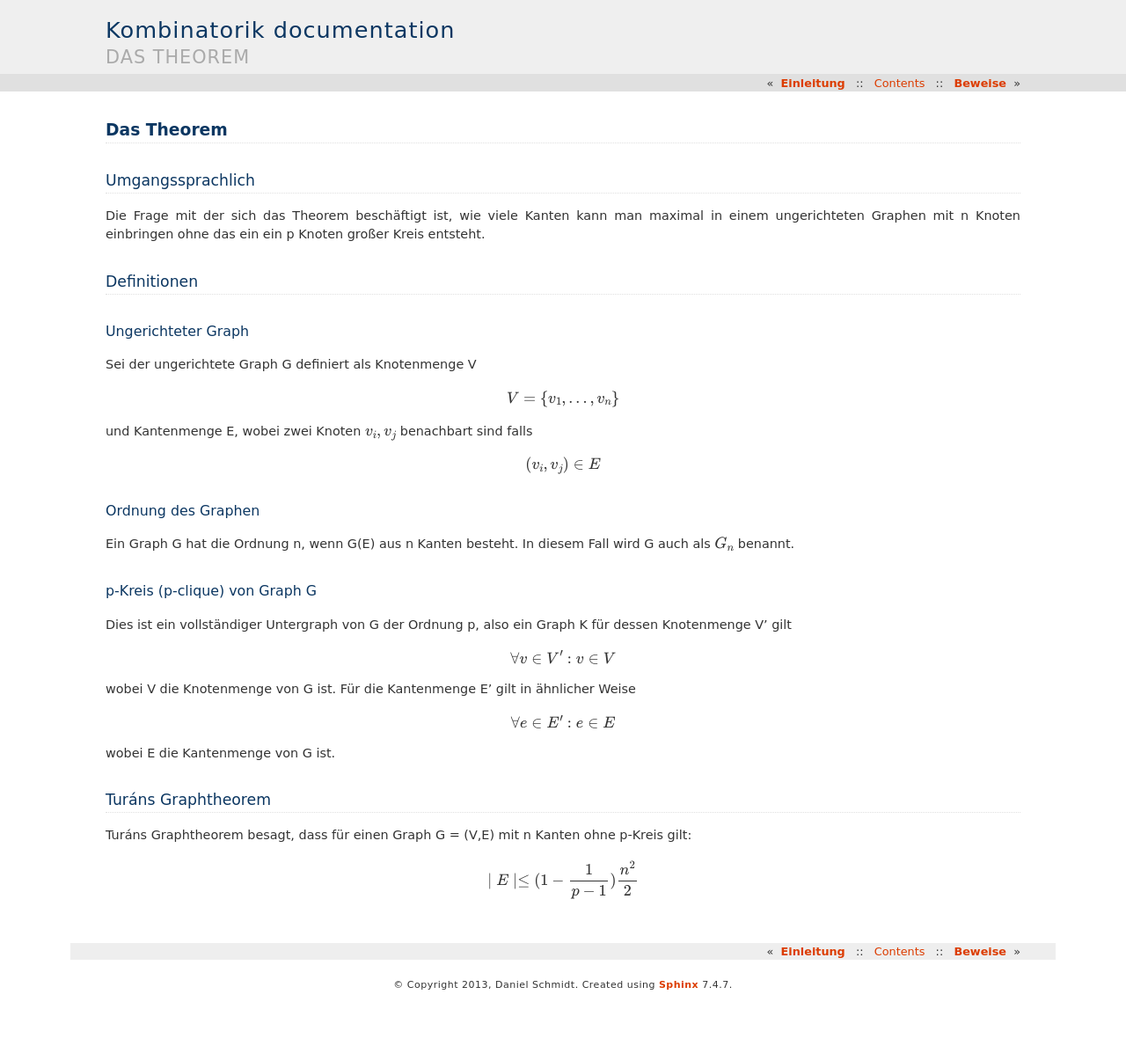
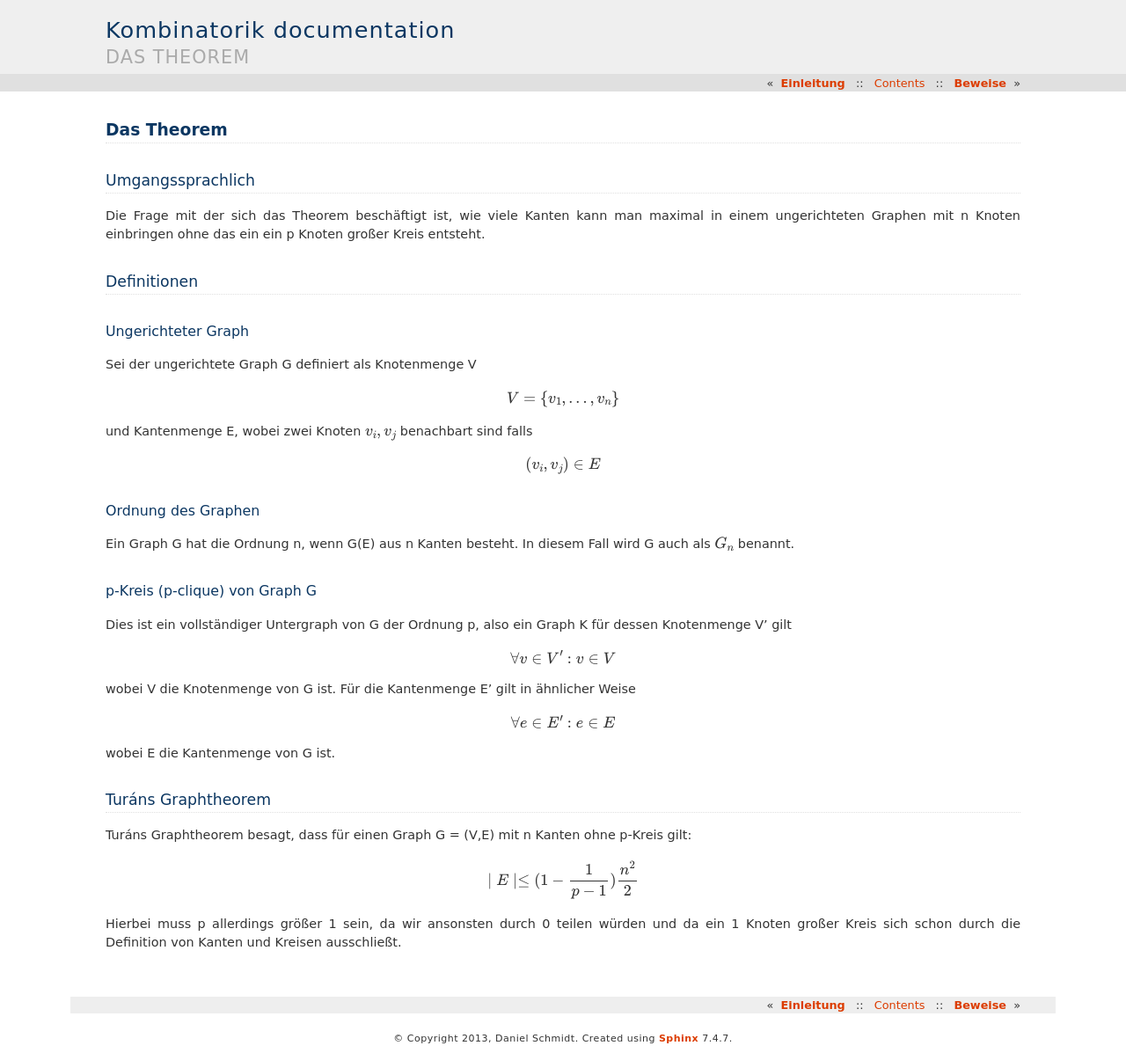
Before and after one commit to DanielMSchmidt/kombinatorik, a Sphinx documentation site: the page built from source/theorem.rst, in a window 1280 px wide. Shown: the whole page at 88% size. Built offline with Sphinx 7.4.7, drawn with Linux system fonts in a browser that asks for light colours; before the commit the page ends 1136 px from its top, so only the background shows below that.

Commit message:
added sentence about start value for p

```diff
--- a/source/theorem.rst
+++ b/source/theorem.rst
@@ -50,3 +50,5 @@ Turáns Graphtheorem
 Turáns Graphtheorem besagt, dass für einen Graph G = (V,E) mit n Kanten ohne p-Kreis gilt:
 
 .. math:: \mid E \mid \le (1- \frac{1}{p-1}) \frac{n^2}{2}
+
+Hierbei muss p allerdings größer 1 sein, da wir ansonsten durch 0 teilen würden und da ein 1 Knoten großer Kreis sich schon durch die Definition von Kanten und Kreisen ausschließt.
```
